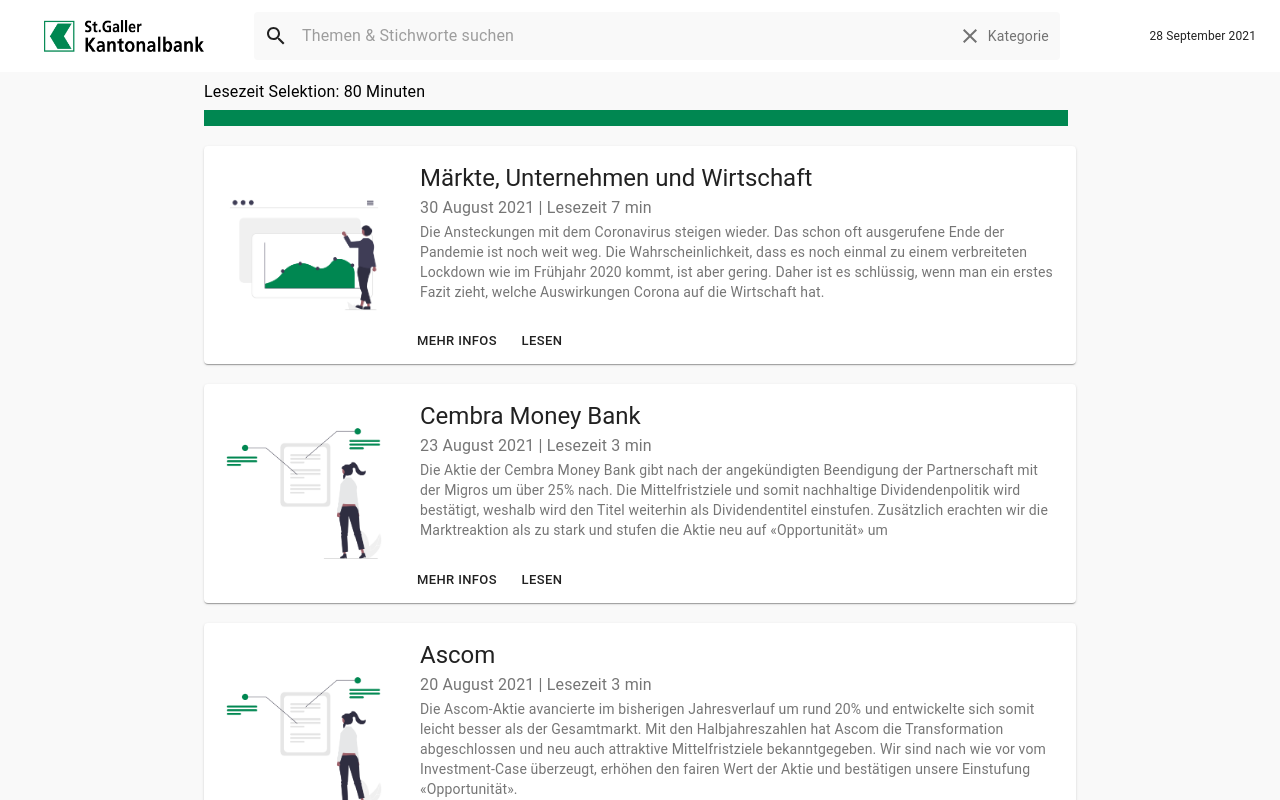
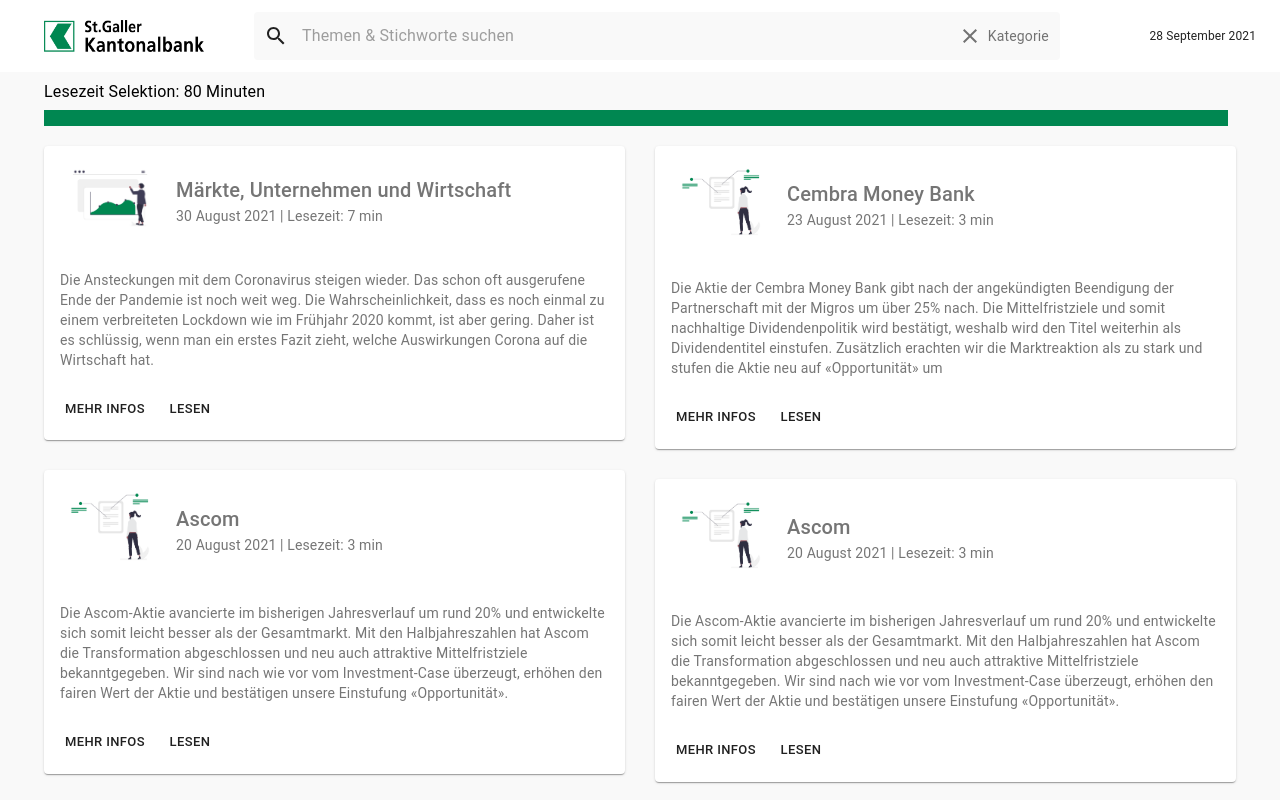
Before and after one commit to domi789/IC_NLP_React_App, a React (Create React App) app: page / in a window 1280 px wide. Shown: the top 800 px of the page. Built offline with nearby package versions, Linux system fonts and the light colour scheme.

Commit message:
multi Cards umstellung, kleines Bild als Avatar

```diff
--- a/src/components/CardItem.js
+++ b/src/components/CardItem.js
@@ -1,10 +1,11 @@
 import React, { useState } from "react";
 import {
+  Avatar,
   Button,
   Card,
   CardActions,
   CardContent,
-  CardMedia,
+  CardHeader,
   Dialog,
   DialogActions,
   DialogContent,
@@ -47,25 +48,40 @@
   }
 
   return (
-    <Card className={classes.root}>
-      <CardMedia
-        className={classes.cover}
-        image={showImg(cardInfos.texts[0].kind_id)}
+    <Card sx={{ maxWidth: 345 }}>
+      <CardHeader
+        style={{ paddingTop: 16, paddingLeft: 16, paddingRight: 16 }}
+        avatar={
+          <img
+            src={showImg(cardInfos.texts[0].kind_id)}
+            alt="test"
+            style={{
+              maxWidth: 100,
+              backgroundSize: "content",
+              backgroundPosition: "center",
+            }}
           />
-      <div className={classes.details}>
-        <CardContent className={classes.content}>
-          <Typography component="h5" variant="h5">
+        }
+        title={
+          <Typography variant="h6" color="textSecondary">
             {cardInfos.texts[0].title}
           </Typography>
-          <Typography variant="subtitle1" color="textSecondary">
+        }
+        subheader={
+          <Typography variant="body2" color="textSecondary">
             {format(new Date(cardInfos.texts[0].insert_dt), "dd MMMM Y")} |
-            Lesezeit {cardInfos.texts[0].readtime} min
+            Lesezeit: {cardInfos.texts[0].readtime} min
           </Typography>
+        }
+      />
+      <CardContent style={{ paddingLeft: 16, paddingRight: 16 }}>
         <Typography variant="body2" color="textSecondary">
           {cardInfos.texts[0].teaser_text}
         </Typography>
       </CardContent>
-        <CardActions>
+      <CardActions
+        style={{ paddingBottom: 16, paddingLeft: 16, paddingRight: 16 }}
+      >
         <Button size="small" onClick={handleClickOpen}>
           mehr Infos
         </Button>
@@ -127,7 +143,6 @@
           </DialogActions>
         </Dialog>
       </CardActions>
-      </div>
     </Card>
   );
 };
--- a/src/components/CardsBox.js
+++ b/src/components/CardsBox.js
@@ -3,22 +3,31 @@
 import CardItem from "./CardItem";
 import { observer } from "mobx-react-lite";
 import ReadTimeBar from "./ReadTimeBar";
+import Masonry from "react-masonry-css";
 
 const CardsBox = observer(({ model }) => {
   const cardInfos = model.cardInfos;
 
+  const breakpoints = {
+    default: 3,
+    1400: 2,
+    980: 1,
+  };
+
   return (
-    <Container maxWidth="md">
+    <Container>
       <ReadTimeBar model={model} />
-      <Grid container spacing={3}>
-        <Grid item xs={12}>
-          {cardInfos.map((c, i) => (
-            <div key={i}>
-              <CardItem cardInfos={c} />
-            </div>
-          ))}
-        </Grid>
-      </Grid>
+      <Masonry
+        breakpointCols={breakpoints}
+        className="my-masonry-grid"
+        columnClassName="my-masonry-grid_column "
+      >
+        {cardInfos.map((c, i) => (
+          <div key={i}>
+            <CardItem cardInfos={c} />
+          </div>
+        ))}
+      </Masonry>
     </Container>
   );
 });
--- a/src/components/ReadTimeBar.js
+++ b/src/components/ReadTimeBar.js
@@ -5,7 +5,7 @@
 
 const ReadTimeBar = observer(({ model }) => {
   return (
-    <div style={{ paddingLeft: 20, paddingRight: 20 }}>
+    <div style={{ paddingBottom: 20 }}>
       <Typography variant="body1" gutterBottom>
         Lesezeit Selektion: {model.readTimeSelection} Minuten
       </Typography>
--- a/src/css/MaterialUi_CSS.js
+++ b/src/css/MaterialUi_CSS.js
@@ -19,13 +19,12 @@
 const customStylesCardItem = makeStyles({
   root: {
     display: "flex",
-    margin: 20,
   },
-  cover: {
-    // width: 151,
-    minWidth: 200,
-    backgroundSize: "contain",
-  },
+  // cover: {
+  //   // width: 151,
+  //   minWidth: 200,
+  //   backgroundSize: "contain",
+  // },
 });
 export { customStylesCardItem };
 
```
Lines whose indentation alone changed are shown as unchanged.
